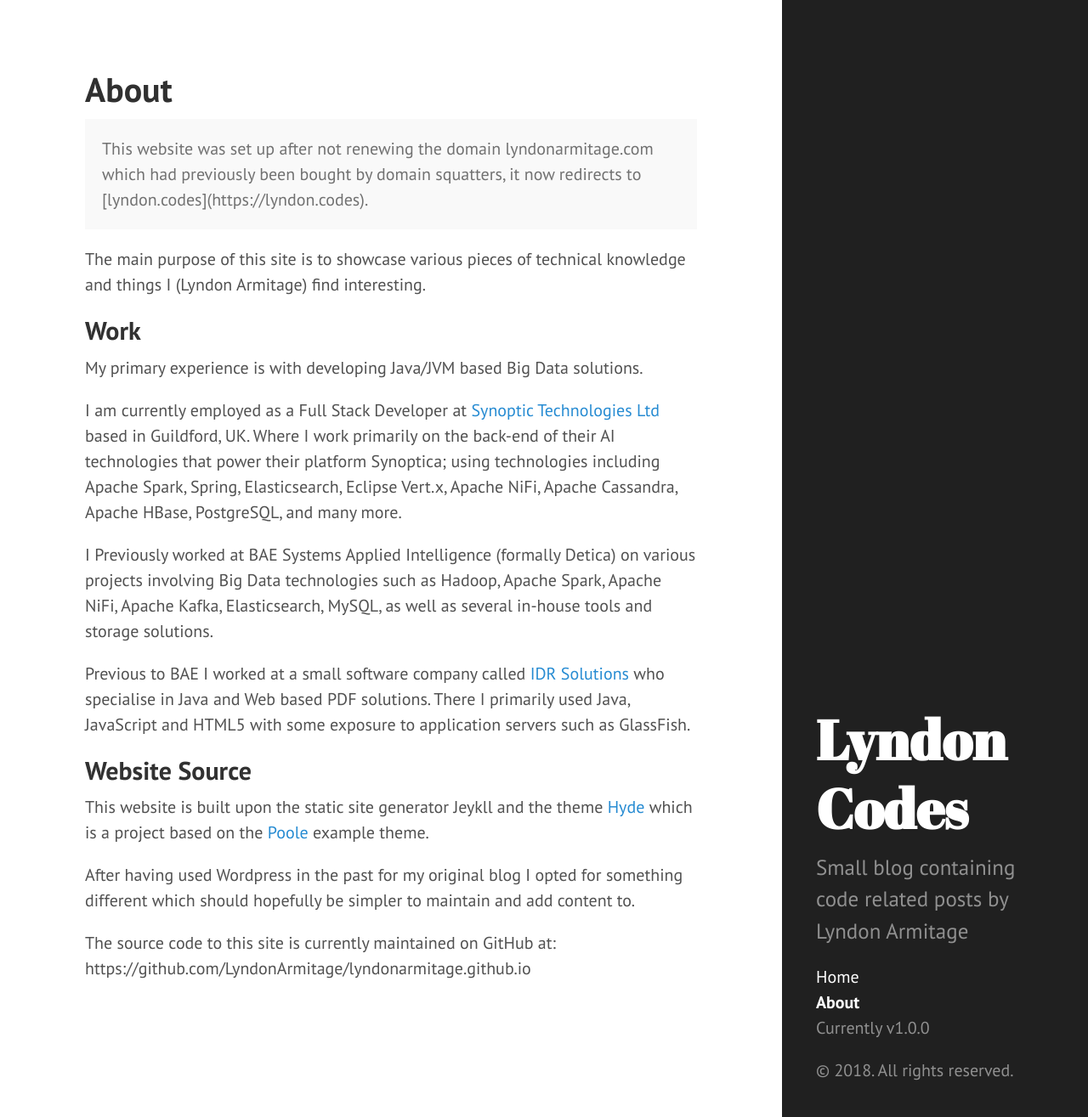
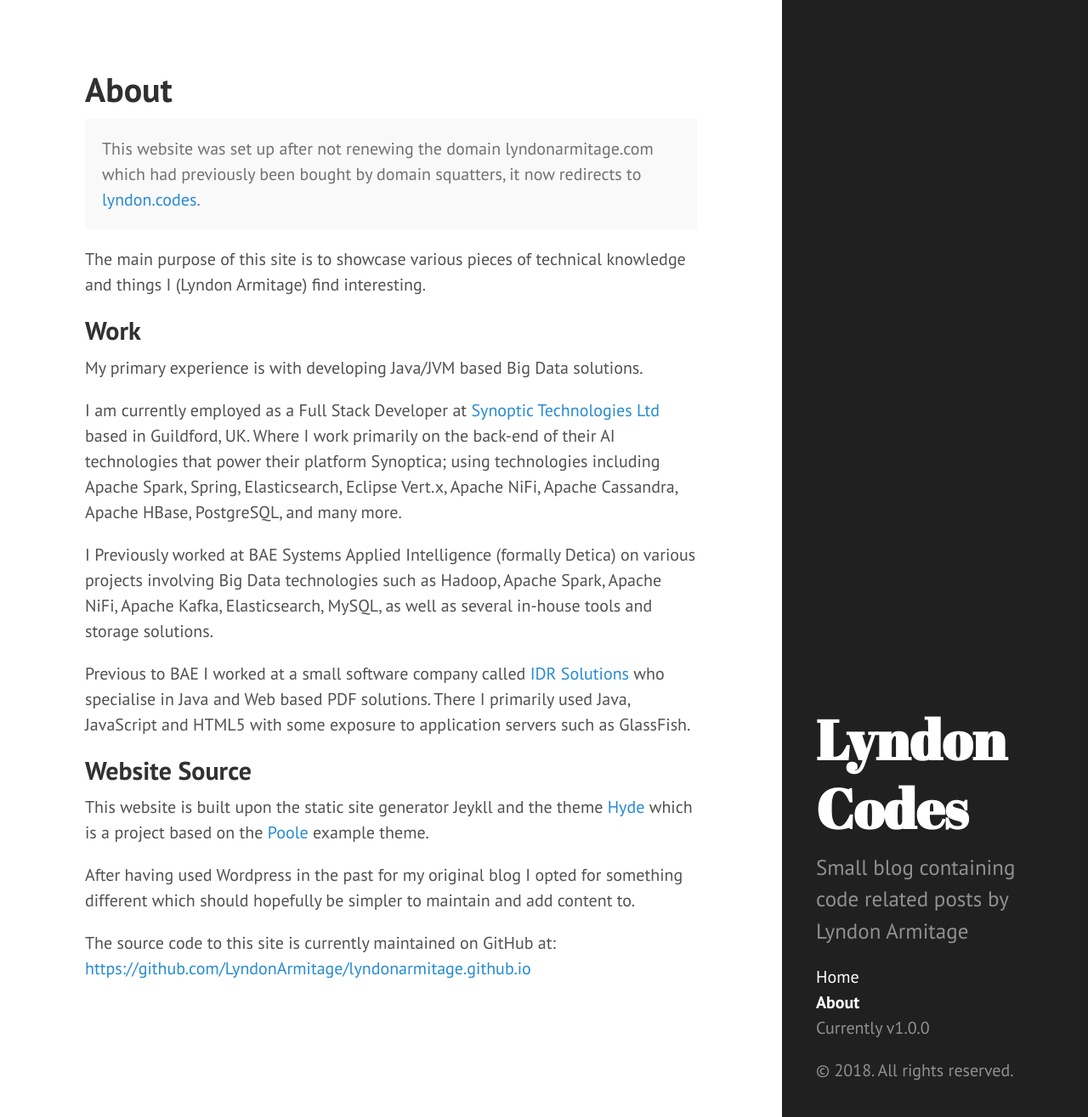
Before and after one commit to LyndonArmitage/lyndonarmitage.github.io, a Jekyll site: the page built from about.md, in a window 1280 px wide and 1315 px high. Shown: the whole window at 85% size. Built offline with Jekyll 4.4.1, drawn with Linux system fonts in a browser that asks for light colours; some of the changed lines change nothing that is shown.

Commit message:
Fix link in about
Oops forgot markdown won't work inside the <p> tag.

```diff
--- a/about.md
+++ b/about.md
@@ -7,7 +7,7 @@
 <p class="message">
 This website was set up after not renewing the domain lyndonarmitage.com which
 had previously been bought by domain squatters, it now redirects to
-[lyndon.codes](https://lyndon.codes).
+<a href='https://lyndon.codes'>lyndon.codes</a>.
 </p>
 
 The main purpose of this site is to showcase various pieces of technical
@@ -45,4 +45,4 @@
 content to.
 
 The source code to this site is currently maintained on GitHub at:
-https://github.com/LyndonArmitage/lyndonarmitage.github.io
+[https://github.com/LyndonArmitage/lyndonarmitage.github.io](https://github.com/LyndonArmitage/lyndonarmitage.github.io)
```
